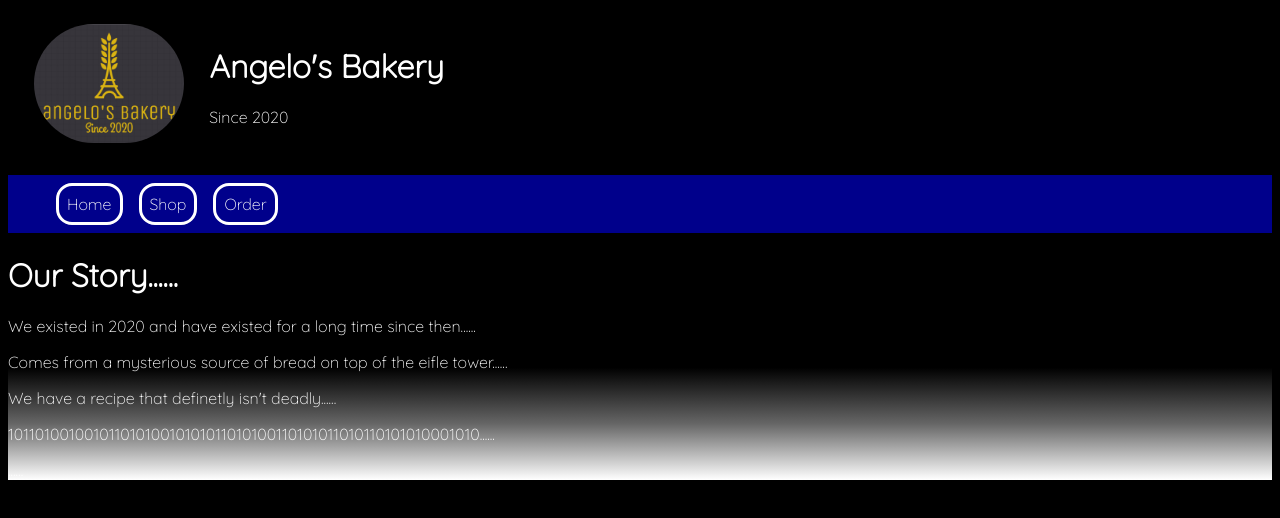
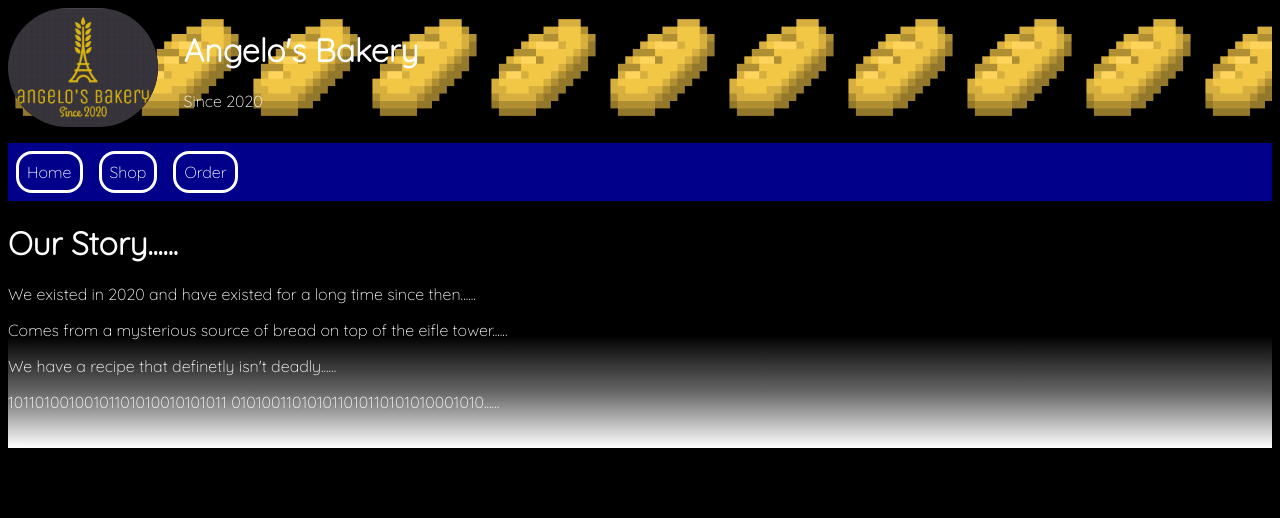
Before and after one commit to 83ben38/dwdd1600, a plain HTML site: page 07follow-along/index.html in a window 1280 px wide. Drawn offline with Linux system fonts and the light colour scheme.

Commit message:
07 part 1

```diff
--- a/07follow-along/index.html
+++ b/07follow-along/index.html
@@ -43,7 +43,7 @@
             We have a recipe that definetly isn't deadly......
         </p>
         <p>
-            10110100100101101010010101011010100110101011010110101010001010......
+            10110100100101101010010101011 010100110101011010110101010001010......
         </p>
         <p>
             ......
--- a/07follow-along/styles.css
+++ b/07follow-along/styles.css
@@ -1,8 +1,16 @@
+/* #region regular format*/
 *{
     background-color: black;
     color: white;
     font-family: 'Quicksand';
 }
+/* #region header*/
+
+header{
+    background-image: url(images/Bread.png);
+    background-size: contain;
+}
+
 header img{
     display: inline;
     border-radius: 100vmin;
@@ -12,16 +20,31 @@ header div{
     align-self: center;
     padding-left: 2vw;
 }
+header div{
+    background-color: #0000;
+    *{
+        background-color: #0000;
+    }
+}
 header{
     display: flex;
-    padding: 1rem 2vw;
+
     align-items: center;
+}
+/* #endregion*/
+/* #region nav*/
+nav{
+    margin:auto;
 }
 nav ul{
     display:flex;
+    padding: 0px;
 }
-nav ul *, nav ul{
+nav ul{
     background-color: darkblue;
+    *{
+        background-color: darkblue;
+    }
 }
 nav ul>li{
     list-style-type: none;
@@ -29,6 +52,7 @@ nav ul>li{
     padding: 1vmin;
     border:solid;
     border-radius:2vmin;
+    text-align: center;
 }
 nav ul>li a{
     text-decoration: none;
@@ -45,12 +69,27 @@ nav ul>li a:hover{
 nav ul>li:has(a:hover){
     border-color: #0ff;
 }
+/* #endregion */
+/* #region main*/
 main{
     background-image: linear-gradient(#000,#000,#000,#666,#fff);
 }
 main *{
     background-color: #00000000;
 }
+/* #endregion */
+/* #region footer */
 footer{
     background-color: #fff;
 }
+/* #endregion */
+/* #endregion */
+/* #region Mobile Navigation Styling*/
+@media screen and (max-width: 300px) {
+    nav ul{
+        display: block;
+    }
+}
+
+
+/* #endregion */
```
Also changed, not shown: 07follow-along/images/Bread.png (added).
